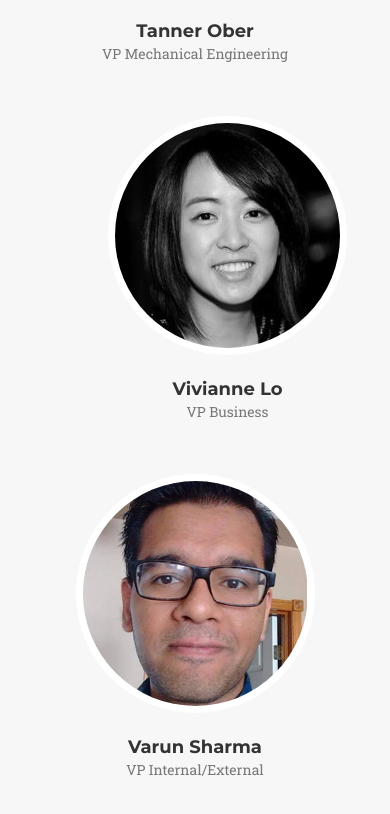
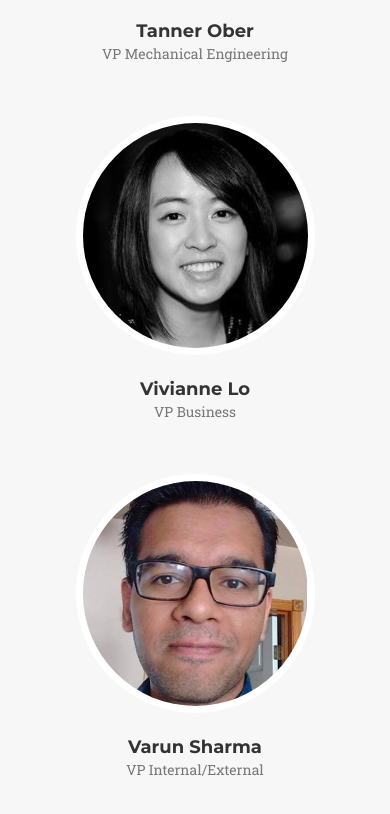
Before and after one commit to TeamZeusHub/TeamZeusHub.github.io, a plain HTML site: page index.html in a window 390 px wide. Shown: the part 6307-7121 px from the top of the page. Drawn offline with nearby package versions, Linux system fonts and the light colour scheme; a script that the page names is missing; a web font is replaced by a local one.

Commit message:
Properly centered Execs.

```diff
--- a/css/agency.css
+++ b/css/agency.css
@@ -944,7 +944,3 @@ body {
 		text-align: center;
 	}
 }
-
-.col-bottom-left {
-	margin-left:16.67%;
-}
--- a/index.html
+++ b/index.html
@@ -393,7 +393,10 @@
                 </div>
             </div>
 
-            <div class="col-bottom-left col-sm-4">
+		</div>
+		<div class="row">
+
+            <div class="col-sm-4 col-sm-offset-2">
                 <div class="team-member">
                     <img src="img/team/business.jpg" class="img-responsive img-circle" alt="">
                     <h4>Vivianne Lo</h4>
@@ -408,14 +411,6 @@
                     <p class="text-muted">VP Internal/External</p>
                 </div>
             </div>
-            <!--
-            <div class="col-sm-4">
-                <div class="team-member">
-                    <img src="img/team/external.jpg" class="img-responsive img-circle" alt="">
-                    <h4>Vlad Timofyeyev</h4>
-                    <p class="text-muted">VP External</p>
-                </div>
-            </div>-->
 
         </div>
     </div>
```
